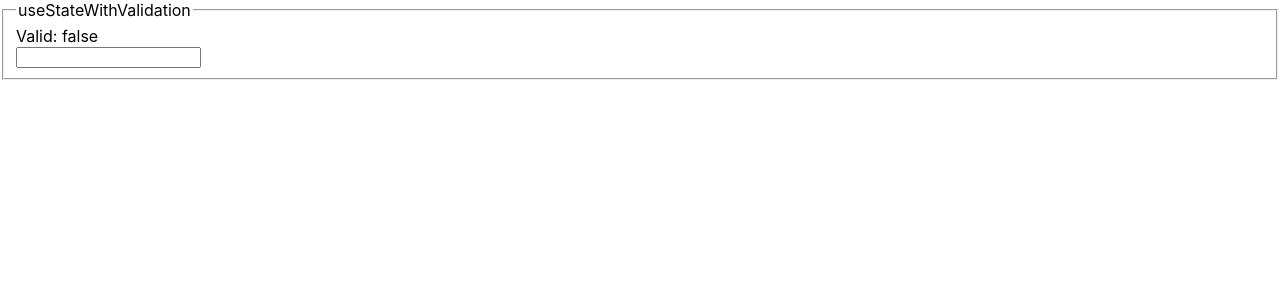
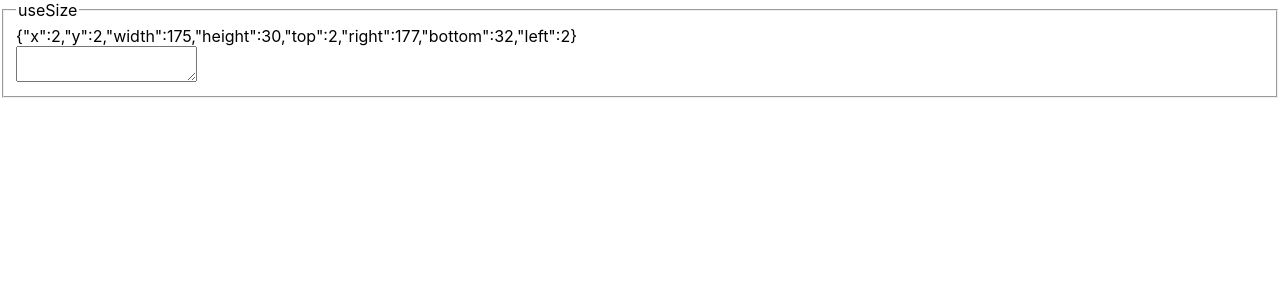
Before and after one commit to george-w-boo/custom-hooks, a React (Create React App) app: page / in a window 1280 px wide. Shown: the top 300 px of the page. Built offline with nearby package versions, Linux system fonts and the light colour scheme.

Commit message:
adds useSize

```diff
--- a/src/App.js
+++ b/src/App.js
@@ -15,6 +15,7 @@ import WindowSize from "./components/WindowSize";
 import MediaQuery from "./components/MediaQuery";
 import GeolocationComponent from "./components/Goelocation";
 import StateWithValidation from "./components/StateWithValidation";
+import Size from "./components/Size";
 
 function App() {
   return (
@@ -34,8 +35,9 @@ function App() {
       <OnScreen />
       <WindowSize />
       <MediaQuery />
-      <GeolocationComponent /> */}
-      <StateWithValidation />
+      <GeolocationComponent />
+      <StateWithValidation /> */}
+      <Size />
     </>
   );
 }
--- /dev/null
+++ b/src/components/Size.jsx
@@ -0,0 +1,15 @@
+import { useRef } from "react"
+import Card from "./common/Card"
+import { useSize } from "../customHooks/useSize"
+
+export default function Size() {
+  const ref = useRef()
+  const size = useSize(ref);
+
+  return (
+    <Card legend="useSize">
+      <div>{JSON.stringify(size)}</div>
+      <textarea ref={ref}></textarea>
+    </Card>
+  )
+}
--- /dev/null
+++ b/src/customHooks/useSize.js
@@ -0,0 +1,20 @@
+import { useState, useEffect } from "react";
+
+export const useSize = (elementRef) => {
+  const [size, setSize] = useState({});
+
+  useEffect(() => {
+    console.log(elementRef.current);
+    if (!elementRef.current) return;
+
+    const observer = new ResizeObserver(([entry]) =>
+      setSize(entry.contentRect)
+    );
+
+    observer.observe(elementRef.current);
+
+    return () => observer.disconnect();
+  }, []);
+
+  return size;
+};
```
